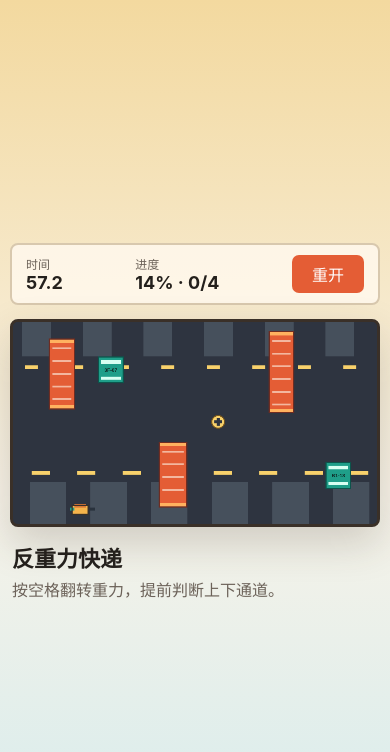
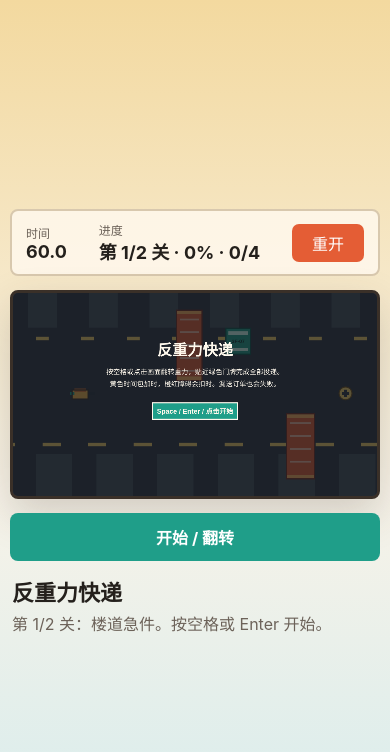
Before and after one commit to glfmslf/gravity-delivery, a website with bundled scripts: page index.html in a window 390 px wide. Both pictures are taken after a click on the button "重开". Built offline with nearby package versions, Linux system fonts and the light colour scheme.

Commit message:
完善试玩体验和多关卡流程

```diff
--- a/index.html
+++ b/index.html
@@ -22,9 +22,11 @@
 
       <canvas id="game-canvas" width="960" height="540" aria-label="反重力快递游戏画布"></canvas>
 
+      <button id="control-button" class="control-button" type="button">开始 / 翻转</button>
+
       <section class="status-panel" aria-live="polite">
         <h1>反重力快递</h1>
-        <p id="status-text">按空格翻转重力，提前判断上下通道。</p>
+        <p id="status-text">按空格或 Enter 开始配送。</p>
       </section>
     </main>
 
--- /dev/null
+++ b/src/game-status-rules.js
@@ -0,0 +1,19 @@
+export function getStatusAfterStartRequest(status, startRequested) {
+  if (status !== "ready" || !startRequested) {
+    return status;
+  }
+
+  return "playing";
+}
+
+export function getStatusAfterRestartRequest(status, restartRequested) {
+  if ((status !== "success" && status !== "failed") || !restartRequested) {
+    return status;
+  }
+
+  return "playing";
+}
+
+export function shouldRestartAfterAction(status, restartRequested) {
+  return (status === "success" || status === "failed") && restartRequested;
+}
--- a/src/game.js
+++ b/src/game.js
@@ -1,5 +1,5 @@
 import { createPlayer, getPlayerHitbox } from "./player.js";
-import { createLevel, getVisibleDeliveries, getVisibleObstacles, getVisiblePickups } from "./level.js";
+import { createLevel, getLevelCount, getVisibleDeliveries, getVisibleObstacles, getVisiblePickups } from "./level.js";
 import { drawScene } from "./renderer.js";
 import { createInput } from "./input.js";
 import { rectanglesOverlap } from "./collision.js";
@@ -7,23 +7,34 @@ import { applyObstaclePenalty } from "./game-rules.js";
 import { applyDeliveryReward, determineDeliveryOutcome } from "./delivery-rules.js";
 import { applyPickupReward } from "./pickup-rules.js";
 import { createAudio } from "./audio.js";
+import {
+  getStatusAfterRestartRequest,
+  getStatusAfterStartRequest,
+  shouldRestartAfterAction,
+} from "./game-status-rules.js";
 
 const INITIAL_TIME = 60;
 
 export function createGame({ canvas, ui }) {
   const context = canvas.getContext("2d");
   const audio = createAudio();
-  const input = createInput({ onFirstInteraction: audio.unlock });
+  const input = createInput({
+    actionTargets: [canvas, ui.controlButton],
+    onFirstInteraction: audio.unlock,
+    onStartRequest: handleStartRequest,
+  });
   let animationFrameId = 0;
   let previousTime = 0;
-  let state = createInitialState();
+  let currentLevelIndex = 0;
+  let state = createInitialState(currentLevelIndex);
 
-  function createInitialState() {
+  function createInitialState(levelIndex) {
     return {
       player: createPlayer(),
-      level: createLevel(),
+      level: createLevel(levelIndex),
+      levelIndex,
       timeLeft: INITIAL_TIME,
-      status: "playing",
+      status: "ready",
       distance: 0,
       hitCooldown: 0,
       completedDeliveries: new Set(),
@@ -37,11 +48,29 @@ export function createGame({ canvas, ui }) {
   }
 
   function restart() {
-    state = createInitialState();
+    restartToReady();
+  }
+
+  function restartToReady() {
+    state = createInitialState(currentLevelIndex);
     previousTime = performance.now();
-    ui.statusText.textContent = "按空格翻转重力，提前判断上下通道。";
+    ui.statusText.textContent = `第 ${state.levelIndex + 1}/${getLevelCount()} 关：${state.level.name}。按空格或 Enter 开始。`;
     renderUi();
     drawScene(context, canvas, state);
+  }
+
+  function restartToPlaying() {
+    state = createInitialState(currentLevelIndex);
+    state.status = "playing";
+    previousTime = performance.now();
+    input.consumeGravityToggle();
+    ui.statusText.textContent = "按空格翻转重力，贴近门牌完成投递。";
+  }
+
+  function handleStartRequest() {
+    if (shouldRestartAfterAction(state.status, true)) {
+      restartToPlaying();
+    }
   }
 
   function tick(now) {
@@ -56,10 +85,25 @@ export function createGame({ canvas, ui }) {
   }
 
   function update(deltaSeconds) {
-    if (state.status !== "playing") {
+    if (state.status === "ready") {
+      const nextStatus = getStatusAfterStartRequest(state.status, input.consumeStartRequest());
+      if (nextStatus === "playing") {
+        state.status = nextStatus;
+        input.consumeGravityToggle();
+        ui.statusText.textContent = "按空格翻转重力，贴近门牌完成投递。";
+      }
       return;
     }
 
+    if (state.status !== "playing") {
+      const nextStatus = getStatusAfterRestartRequest(state.status, input.consumeStartRequest());
+      if (nextStatus === "playing") {
+        restartToPlaying();
+      }
+      return;
+    }
+
+    input.consumeStartRequest();
     state.timeLeft -= deltaSeconds;
     state.distance += state.level.speed * deltaSeconds;
     state.hitCooldown = Math.max(state.hitCooldown - deltaSeconds, 0);
@@ -89,6 +133,7 @@ export function createGame({ canvas, ui }) {
       if (state.status === "success") {
         ui.statusText.textContent = "配送成功。";
         audio.success();
+        currentLevelIndex = (currentLevelIndex + 1) % getLevelCount();
       } else {
         ui.statusText.textContent = "漏送订单，配送失败。";
         audio.failed();
@@ -157,7 +202,7 @@ export function createGame({ canvas, ui }) {
   function renderUi() {
     const progress = Math.min(state.distance / state.level.length, 1);
     ui.timeValue.textContent = state.timeLeft.toFixed(1);
-    ui.progressValue.textContent = `${Math.round(progress * 100)}% · ${state.completedDeliveries.size}/${state.level.deliveries.length}`;
+    ui.progressValue.textContent = `第 ${state.levelIndex + 1}/${getLevelCount()} 关 · ${Math.round(progress * 100)}% · ${state.completedDeliveries.size}/${state.level.deliveries.length}`;
   }
 
   return {
--- a/src/input.js
+++ b/src/input.js
@@ -1,6 +1,12 @@
-export function createInput({ onFirstInteraction } = {}) {
+export function createInput({
+  eventTarget = globalThis.window,
+  actionTargets = [],
+  onFirstInteraction,
+  onStartRequest,
+} = {}) {
   const keys = new Set();
   let gravityToggleQueued = false;
+  let startQueued = false;
   let hasInteracted = false;
 
   function notifyInteraction() {
@@ -20,6 +26,13 @@ export function createInput({ onFirstInteraction } = {}) {
       if (!keys.has(event.code)) {
         gravityToggleQueued = true;
       }
+      startQueued = true;
+      onStartRequest?.();
+    }
+
+    if (event.code === "Enter") {
+      startQueued = true;
+      onStartRequest?.();
     }
 
     keys.add(event.code);
@@ -30,8 +43,19 @@ export function createInput({ onFirstInteraction } = {}) {
     keys.delete(event.code);
   }
 
-  window.addEventListener("keydown", handleKeyDown);
-  window.addEventListener("keyup", handleKeyUp);
+  function handleAction(event) {
+    event.preventDefault?.();
+    notifyInteraction();
+    gravityToggleQueued = true;
+    startQueued = true;
+    onStartRequest?.();
+  }
+
+  eventTarget.addEventListener("keydown", handleKeyDown);
+  eventTarget.addEventListener("keyup", handleKeyUp);
+  actionTargets.forEach((target) => {
+    target?.addEventListener("pointerdown", handleAction);
+  });
 
   return {
     isPressed(code) {
@@ -42,9 +66,17 @@ export function createInput({ onFirstInteraction } = {}) {
       gravityToggleQueued = false;
       return shouldToggle;
     },
+    consumeStartRequest() {
+      const shouldStart = startQueued;
+      startQueued = false;
+      return shouldStart;
+    },
     destroy() {
-      window.removeEventListener("keydown", handleKeyDown);
-      window.removeEventListener("keyup", handleKeyUp);
+      eventTarget.removeEventListener("keydown", handleKeyDown);
+      eventTarget.removeEventListener("keyup", handleKeyUp);
+      actionTargets.forEach((target) => {
+        target?.removeEventListener("pointerdown", handleAction);
+      });
     },
   };
 }
--- a/src/level.js
+++ b/src/level.js
@@ -1,5 +1,6 @@
-export function createLevel() {
-  return {
+const LEVELS = [
+  {
+    name: "楼道急件",
     length: 2400,
     speed: 120,
     obstacles: [
@@ -22,7 +23,42 @@ export function createLevel() {
       { id: "T-02", x: 1460, y: 224, width: 34, height: 34, reward: 5 },
       { id: "T-03", x: 2060, y: 248, width: 34, height: 34, reward: 6 },
     ],
-  };
+  },
+  {
+    name: "管线夜班",
+    length: 2800,
+    speed: 135,
+    obstacles: [
+      { x: 380, y: 332, width: 72, height: 164 },
+      { x: 670, y: 38, width: 76, height: 208 },
+      { x: 990, y: 312, width: 70, height: 188 },
+      { x: 1280, y: 54, width: 86, height: 210 },
+      { x: 1580, y: 328, width: 80, height: 168 },
+      { x: 1900, y: 28, width: 74, height: 230 },
+      { x: 2220, y: 338, width: 82, height: 158 },
+      { x: 2520, y: 72, width: 72, height: 184 },
+    ],
+    deliveries: [
+      { id: "7F-04", x: 520, y: 372, width: 68, height: 72, reward: 4 },
+      { id: "1F-16", x: 1120, y: 108, width: 68, height: 72, reward: 4 },
+      { id: "9F-25", x: 1740, y: 366, width: 68, height: 72, reward: 4 },
+      { id: "4F-33", x: 2380, y: 112, width: 68, height: 72, reward: 5 },
+    ],
+    pickups: [
+      { id: "N-01", x: 830, y: 248, width: 34, height: 34, reward: 5 },
+      { id: "N-02", x: 1440, y: 246, width: 34, height: 34, reward: 5 },
+      { id: "N-03", x: 2120, y: 250, width: 34, height: 34, reward: 7 },
+    ],
+  },
+];
+
+export function createLevel(index = 0) {
+  const level = LEVELS[((index % LEVELS.length) + LEVELS.length) % LEVELS.length];
+  return structuredClone(level);
+}
+
+export function getLevelCount() {
+  return LEVELS.length;
 }
 
 export function getVisibleObstacles(obstacles, distance) {
--- a/src/main.js
+++ b/src/main.js
@@ -5,6 +5,7 @@ const timeValue = document.querySelector("#time-value");
 const progressValue = document.querySelector("#progress-value");
 const statusText = document.querySelector("#status-text");
 const restartButton = document.querySelector("#restart-button");
+const controlButton = document.querySelector("#control-button");
 
 const game = createGame({
   canvas,
@@ -12,6 +13,7 @@ const game = createGame({
     timeValue,
     progressValue,
     statusText,
+    controlButton,
   },
 });
 
--- a/src/renderer.js
+++ b/src/renderer.js
@@ -5,6 +5,7 @@ export function drawScene(context, canvas, state) {
   drawDeliveries(context, state.level.deliveries, state.distance, canvas, state.completedDeliveries);
   drawPickups(context, state.level.pickups, state.distance, canvas, state.collectedPickups);
   drawPlayer(context, state.player, state.hitCooldown);
+  drawStartOverlay(context, canvas, state);
   drawEndOverlay(context, canvas, state);
 }
 
@@ -102,8 +103,39 @@ function drawDeliveries(context, deliveries, distance, canvas, completedDeliveri
   });
 }
 
+function drawStartOverlay(context, canvas, state) {
+  if (state.status !== "ready") {
+    return;
+  }
+
+  context.save();
+  context.fillStyle = "rgb(20 24 30 / 68%)";
+  context.fillRect(0, 0, canvas.width, canvas.height);
+
+  context.fillStyle = "#fff9ed";
+  context.textAlign = "center";
+  context.font = "bold 40px sans-serif";
+  context.fillText("反重力快递", canvas.width / 2, canvas.height / 2 - 104);
+
+  context.font = "18px sans-serif";
+  context.fillText("按空格或点击画面翻转重力，贴近绿色门牌完成全部投递。", canvas.width / 2, canvas.height / 2 - 54);
+  context.fillText("黄色时间包加时，橙红障碍会扣时。漏送订单也会失败。", canvas.width / 2, canvas.height / 2 - 22);
+
+  context.fillStyle = "#1f9e89";
+  context.fillRect(canvas.width / 2 - 112, canvas.height / 2 + 22, 224, 44);
+  context.strokeStyle = "#fff9ed";
+  context.lineWidth = 3;
+  context.strokeRect(canvas.width / 2 - 112, canvas.height / 2 + 22, 224, 44);
+
+  context.fillStyle = "#fff9ed";
+  context.font = "bold 18px sans-serif";
+  context.fillText("Space / Enter / 点击开始", canvas.width / 2, canvas.height / 2 + 51);
+
+  context.restore();
+}
+
 function drawEndOverlay(context, canvas, state) {
-  if (state.status === "playing") {
+  if (state.status !== "success" && state.status !== "failed") {
     return;
   }
 
@@ -131,7 +163,7 @@ function drawEndOverlay(context, canvas, state) {
 
   context.font = "16px sans-serif";
   context.fillText(detail, canvas.width / 2, canvas.height / 2 + 14);
-  context.fillText("点击重开再跑一单", canvas.width / 2, canvas.height / 2 + 42);
+  context.fillText(isSuccess ? "Space / Enter / 点击进入下一关" : "Space / Enter / 点击直接重开", canvas.width / 2, canvas.height / 2 + 42);
 
   context.restore();
 }
--- a/styles/main.css
+++ b/styles/main.css
@@ -75,6 +75,21 @@ button {
   border-radius: 8px;
   background: var(--road);
   box-shadow: 0 16px 40px rgb(58 48 40 / 20%);
+  touch-action: manipulation;
+  cursor: pointer;
+}
+
+.control-button {
+  display: none;
+  width: 100%;
+  height: 48px;
+  border: 0;
+  border-radius: 8px;
+  color: white;
+  background: var(--accent-2);
+  font-weight: 700;
+  cursor: pointer;
+  touch-action: manipulation;
 }
 
 .status-panel {
@@ -105,6 +120,10 @@ button {
     font-size: 18px;
   }
 
+  .control-button {
+    display: block;
+  }
+
   .status-panel h1 {
     font-size: 22px;
   }
```
Also changed, not shown: docs/conversation-summary.md (+10 -2 lines), docs/design.md (+3 -2 lines), docs/roadmap.md (+10 -0 lines), test/game-status-rules.test.js (added, +47 -0 lines), test/input.test.js (added, +78 -0 lines), test/level.test.js (+16 -1 lines), README.md.
